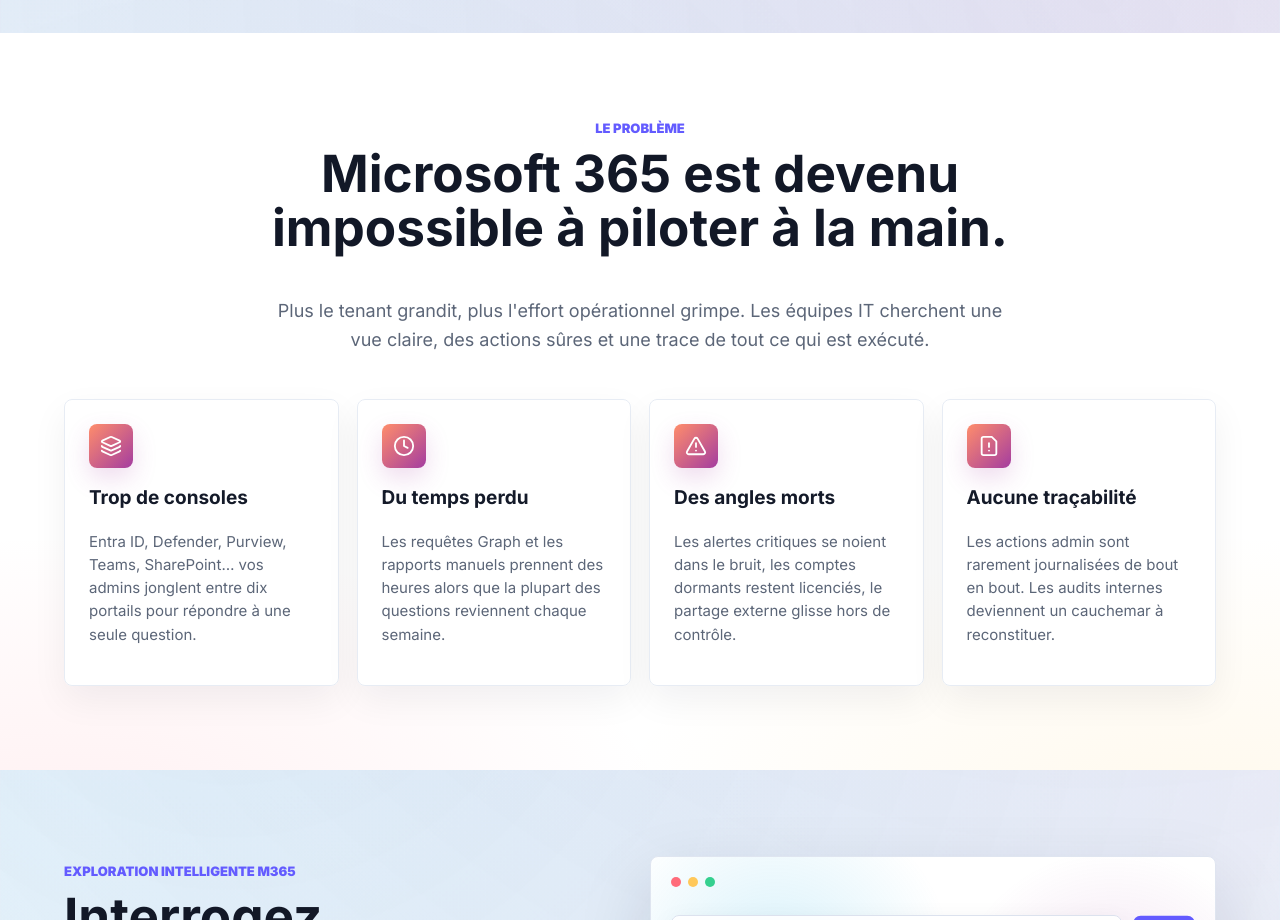
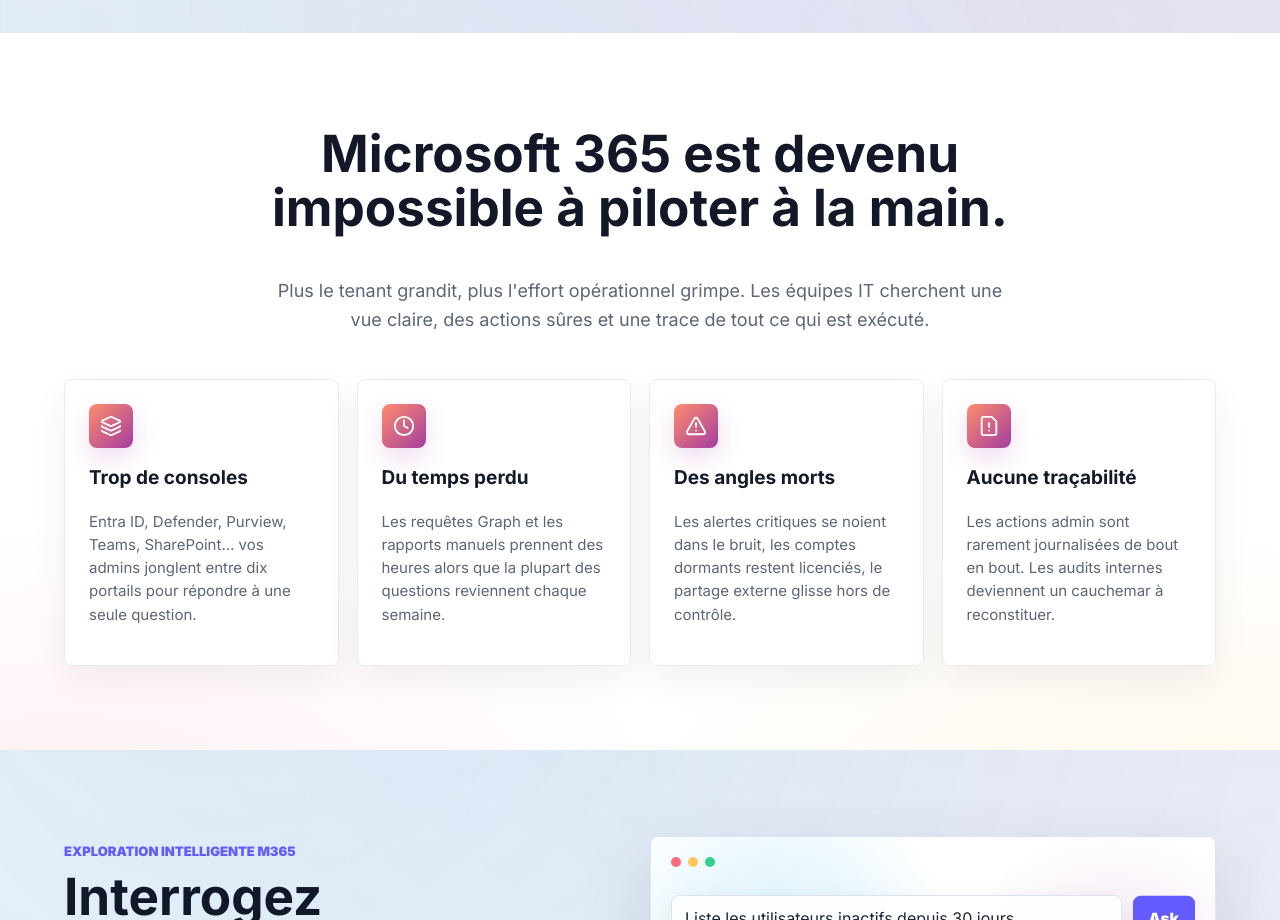
Before and after one commit to Techrist/ZELYNTO, a React (Vite) app: page / in a window 1280 px wide. Shown: the part 1135-2055 px from the top of the page. Built offline with nearby package versions, Linux system fonts and the light colour scheme.

Commit message:
zone de conversation

```diff
--- a/src/pages/Landing/sections/ProblemSection.tsx
+++ b/src/pages/Landing/sections/ProblemSection.tsx
@@ -6,7 +6,7 @@
   return (
     <section className="problemSection" id="problem">
       <div className="sectionIntro">
-        <SectionLabel>Le problème</SectionLabel>
+
         <h2>Microsoft 365 est devenu impossible à piloter à la main.</h2>
         <p>
           Plus le tenant grandit, plus l'effort opérationnel grimpe. Les équipes IT cherchent une vue claire,
```
